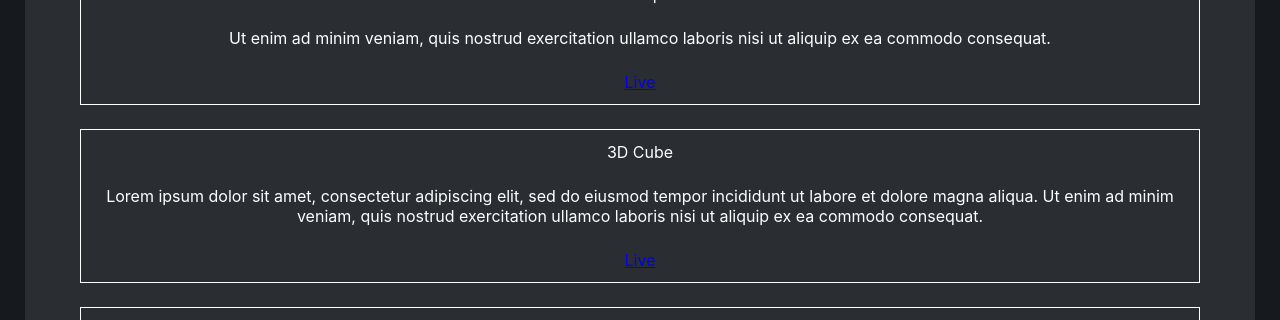
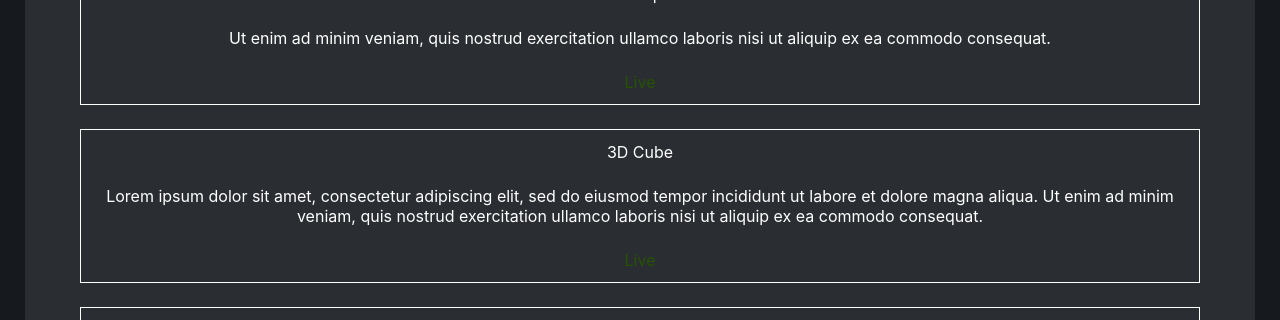
Before and after one commit to davidlongwith/david-home, a React (Create React App) app: page / in a window 1280 px wide. Shown: the part 448-768 px from the top of the page. Built offline with nearby package versions, Linux system fonts and the light colour scheme.

Commit message:
project-link css setup

```diff
--- a/src/components/ProjectEntry.js
+++ b/src/components/ProjectEntry.js
@@ -10,7 +10,7 @@ const ProjectEntry = ({ title, description, link }) => (
     <div>
       <p>{description}</p>
     </div>
-    <div>
+    <div className="project-link">
       <a href={link}>Live</a>
     </div>
   </div>
--- a/src/css/project-entry.css
+++ b/src/css/project-entry.css
@@ -11,3 +11,32 @@
 .entry-container div {
   padding: 12px;
 }
+
+.project-link a {
+  outline: none;
+  text-decoration: none;
+  padding: 2px 1px 0;
+}
+
+.project-link a:link {
+  color: #265301;
+}
+
+.project-link a:visited {
+  color: #437a16;
+}
+
+.project-link a:focus {
+  border-bottom: 1px solid;
+  background: #bae498;
+}
+
+.project-link a:hover {
+  border-bottom: 1px solid;
+  background: #cdfeaa;
+}
+
+.project-link a:active {
+  background: #265301;
+  color: #cdfeaa;
+}
```
Also changed, not shown: 1 other file (tests, documents, lock files or other folders).
